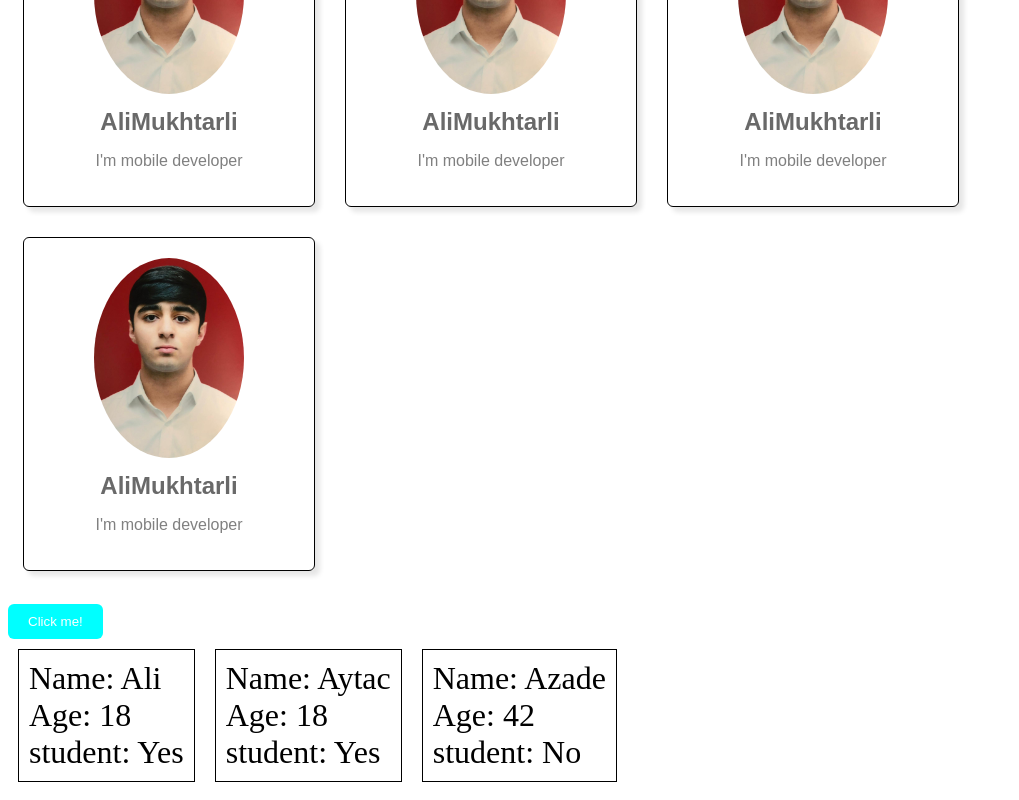
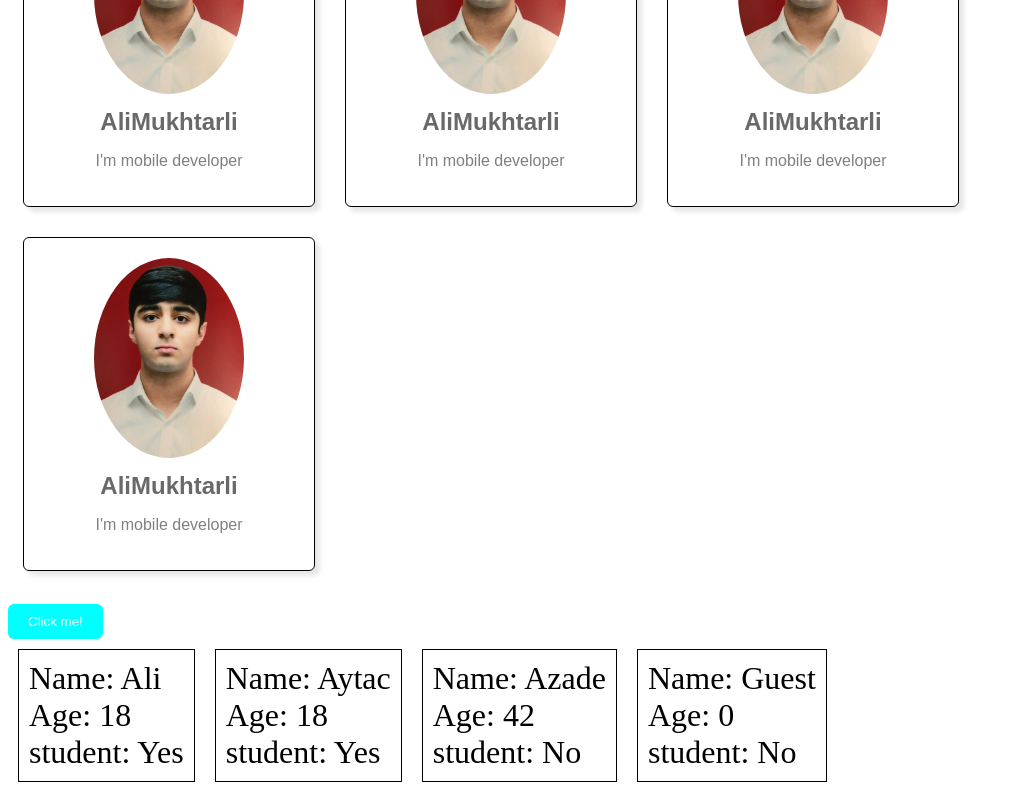
Before and after one commit to AliMukhtarli/learningReact, a React (Vite) app: page / in a window 1280 px wide. Shown: the part 432-1232 px from the top of the page, without its empty margins (0-1019 px from the left). Built offline with nearby package versions, Linux system fonts and the light colour scheme.

Commit message:
Learning mode on

```diff
--- a/src/App.jsx
+++ b/src/App.jsx
@@ -23,6 +23,7 @@ function App() {
         <Student name="Ali" age={18} isStudent={true} />
         <Student name="Aytac" age={18} isStudent={true} />
         <Student name="Azade" age={42} isStudent={false} />
+        <Student />
     </div>
   );
 
--- a/src/Student.jsx
+++ b/src/Student.jsx
@@ -1,12 +1,15 @@
-
-function Student(props){
-    return(
-        <div className="student">
-            <p>Name: {props.name}</p>
-            <p>Age: {props.age}</p>
-            <p>student: {props.isStudent ? "Yes" : "No"}</p>
-        </div>
-    );
+function Student({
+  name = "Guest",
+  age = 0,
+  isStudent = false
+}) {
+  return (
+    <div className="student">
+      <p>Name: {name}</p>
+      <p>Age: {age}</p>
+      <p>student: {isStudent ? "Yes" : "No"}</p>
+    </div>
+  );
 }
 
 export default Student;
```
